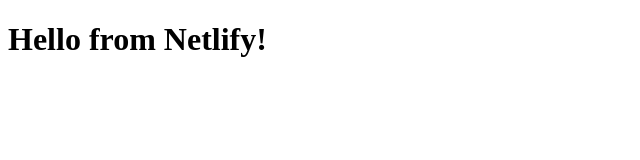
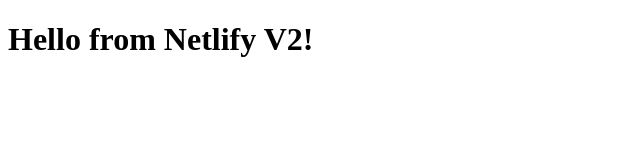
Before and after one commit to noplacetohide/my-test-site, a plain HTML site: page index.html in a window 1280 px wide. Shown: the full height of the page, 0-640 px from the left. Drawn offline with Linux system fonts and the light colour scheme.

Commit message:
Updated heading

```diff
--- a/index.html
+++ b/index.html
@@ -7,7 +7,7 @@
 </head>
 
 <body>
-    <h1>Hello from Netlify!</h1>
+    <h1>Hello from Netlify V2!</h1>
 </body>
 
 </html>
```
